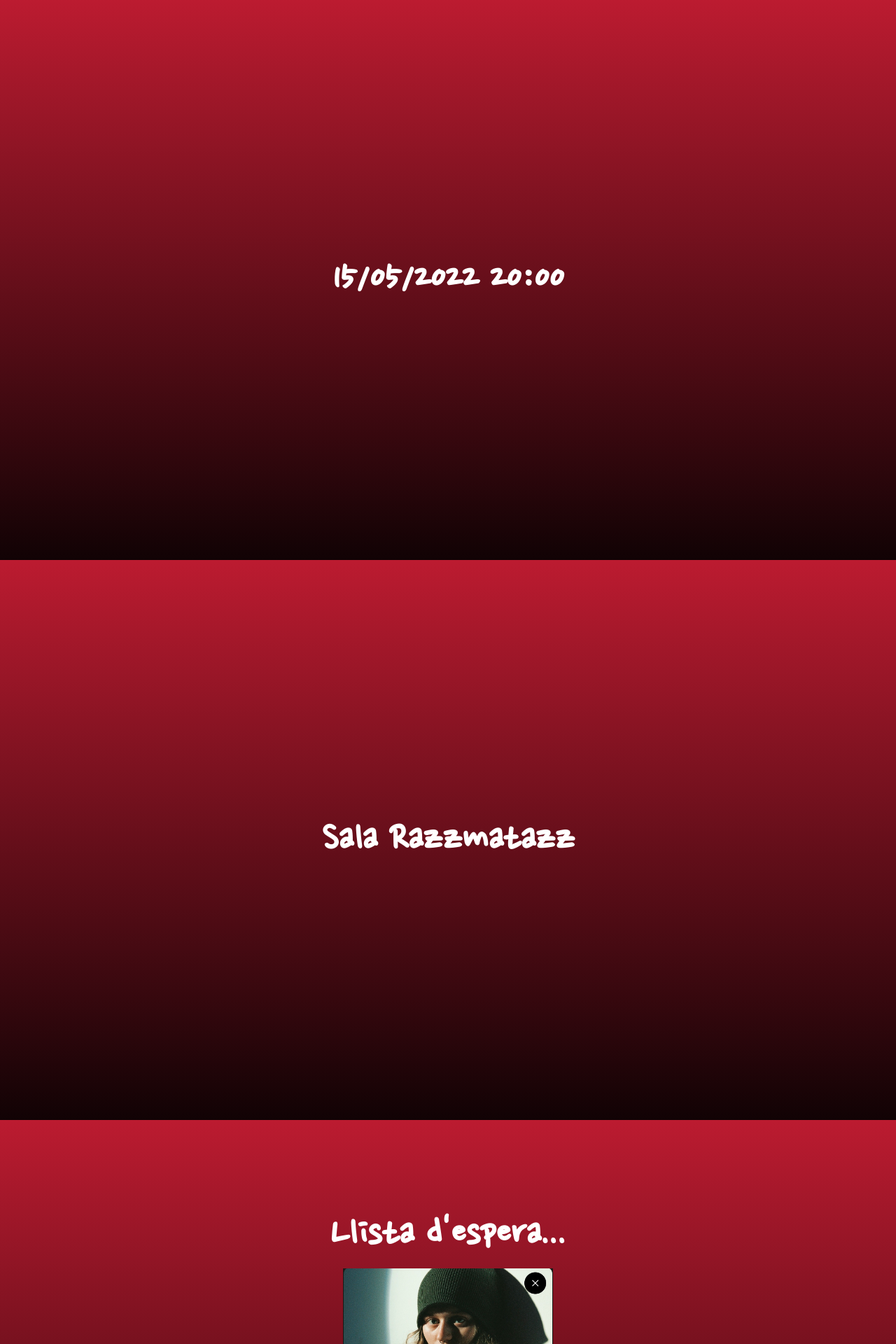
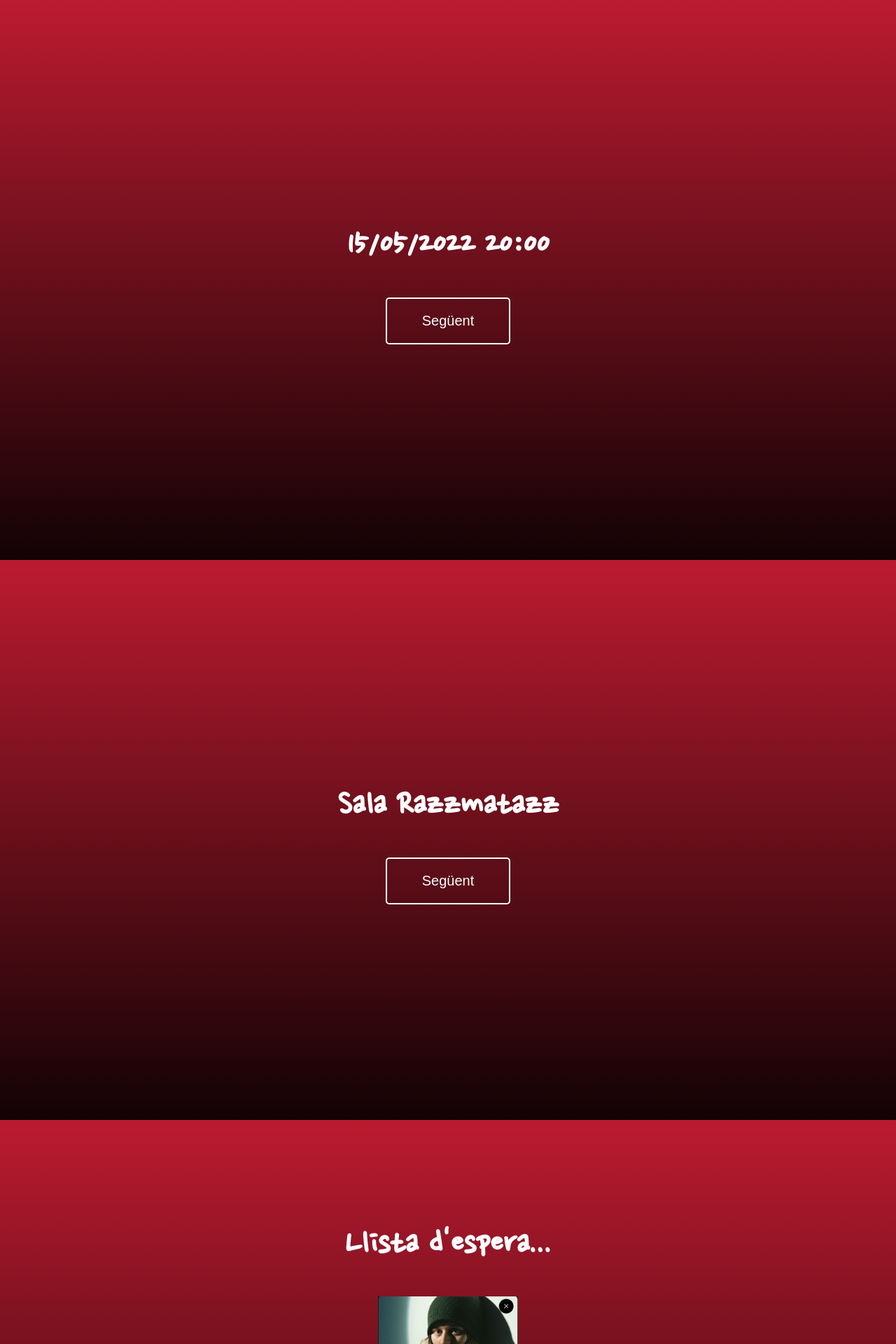
Before and after one commit to jordialbert/GirlInRedConcert, a PHP site: page / in a window 1280 px wide. Shown: the top 1920 px of the page at 70% size. Run offline with PHP 8.4, Linux system fonts and the light colour scheme.

Commit message:
Add button to interact with and add animation and handle audio volume to increase it slowly

```diff
--- a/index.css
+++ b/index.css
@@ -19,10 +19,21 @@
     background: linear-gradient(180deg, #DE2039 -20%, #000000 110%);
     color: white;
     font-family: 'Nanum Pen Script';
-    font-size: 40px;
+    font-size: 35px;
+    gap: 30px;
 }
 
 section h1 {
     margin: 10px;
     text-align: center;
 }
+
+section button {
+    padding: 20px 50px;
+    border-radius: 5px;
+    border: 2px solid #FFF;
+    background: transparent;
+    color: white;
+    font-size: 20px;
+    text-align: center;
+}
--- a/index.html
+++ b/index.html
@@ -9,27 +9,33 @@
     <title>Concert Girl In Red</title>
 </head>
 <body>
-    <section>
+    <section id="1">
         <h1>15/05/2022 20:00</h1>
+        <button data-destination="2">Següent</button>
     </section>
-    <section>
+    <section id="2">
         <h1>Sala Razzmatazz</h1>
+        <button data-destination="3">Següent</button>
     </section>
-    <section>
+    <section id="3">
         <h1>Llista d'espera...</h1>
-        <img src="img/waiting-list.jpeg" alt="Waiting list pel concert a Barcelona de la Girl In Red" width="300">
+        <img src="img/waiting-list.jpeg" alt="Waiting list pel concert a Barcelona de la Girl In Red" width="200">
+        <button data-destination="4">Següent</button>
     </section>
-    <section>
+    <section id="4">
         <h1>Fins que...</h1>
-        <img src="img/sms.jpeg" alt="SMS per comprar les entrades" width="300">
+        <img src="img/sms.jpeg" alt="SMS per comprar les entrades" width="200">
+        <button data-destination="5">Següent</button>
     </section>
-    <section>
+    <section id="5">
         <h1>If I could make it go quiet</h1>
-        <img src="img/if-i-could-make-it-go-quiet.jpg" alt="If I could make it go quiet" width="300">
+        <img src="img/if-i-could-make-it-go-quiet.jpg" alt="If I could make it go quiet" width="200">
+        <button data-destination="6">Següent</button>
     </section>
-    <section>
-        <h1></h1>
-        <img src="img/entrades.jpeg" alt="Mostra de les dues entrades al concert" . width="300">
+    <section id="6">
+        <h1>Anem al concert!</h1>
+        <img src="img/entrades.jpeg" alt="Mostra de les dues entrades al concert" . width="200">
+        <button data-destination="1">Principi</button>
     </section>
 </body>
 </html>
```
Also changed, not shown: index.js (+51 -7 lines).
